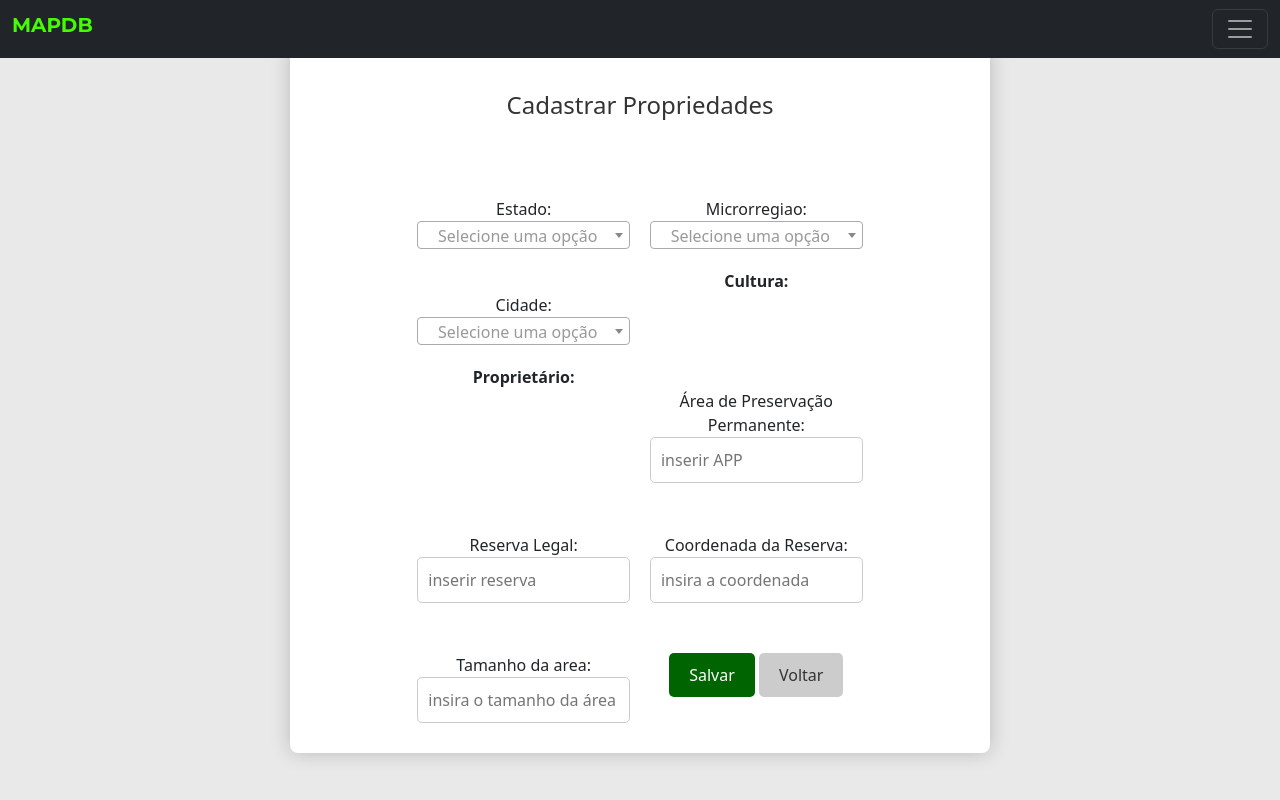
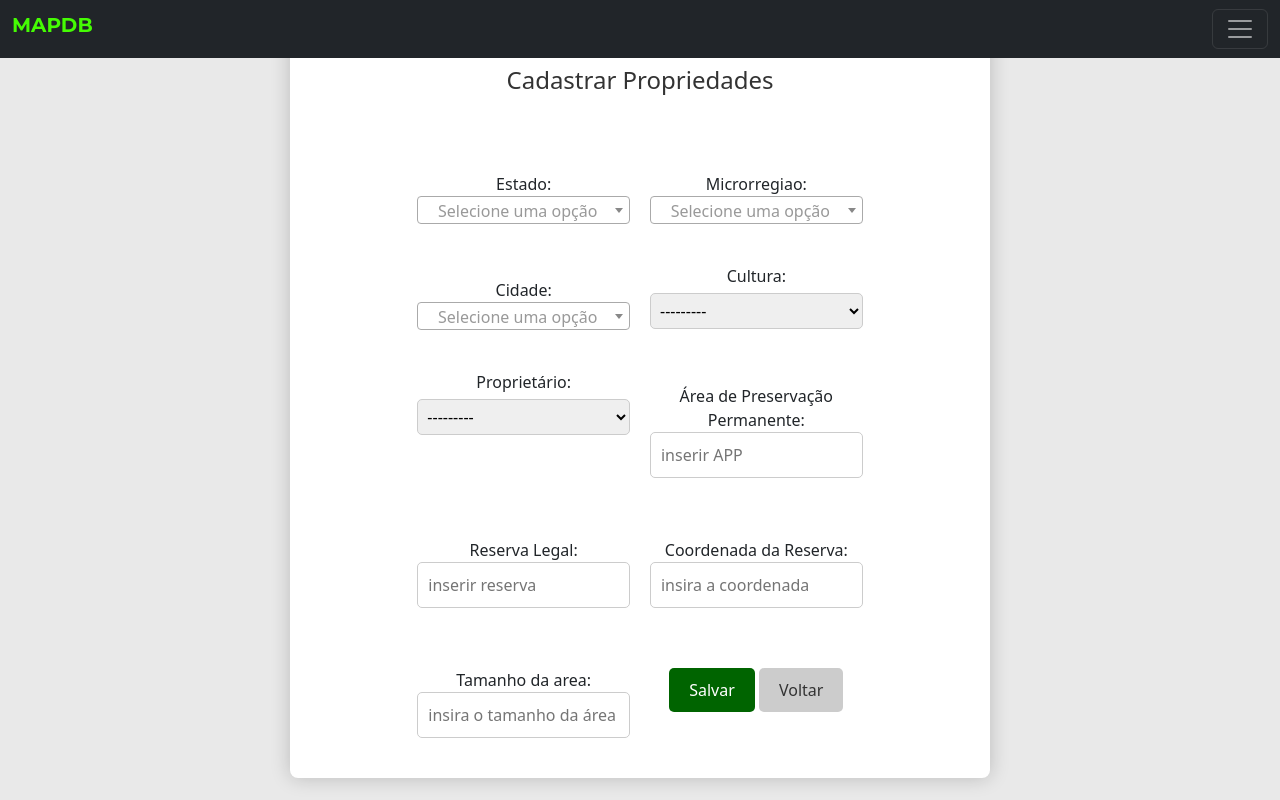
Before and after one commit to AguiarCamile/ProjMapeamento, a Django app: page /create_propriedade/ in a window 1280 px wide. Run offline with Django 4.2, Linux system fonts and the light colour scheme; the visitor is signed in with stand-in values (Sample User, id 1); data that the repository does not hold is empty.

Commit message:
front-end (ainda tem coisa pra ajeitar)

```diff
--- a/Templates/create_propriedade.html
+++ b/Templates/create_propriedade.html
@@ -40,12 +40,12 @@
 
                 <div class="form-group">
                     <label placeholder="Selecione uma cultura">Cultura:</label>
-                        {{ form.Cultura}}
+                        {{ form.Culturas}}
                 </div>
 
                 <div class="form-group">
                     <label placeholder="Selecione um Proprietário">Proprietário:</label>
-                        {{ form.Proprietario }}
+                        {{ form.Proprietarios }}
                 </div>
 
                 <div class="form-group mt-4">Área de Preservação Permanente:
--- a/static/css/cadPropriedade.css
+++ b/static/css/cadPropriedade.css
@@ -98,19 +98,21 @@ body {
     margin-bottom: 0px;
     margin: auto ;
 }
-    /* Estiliza o rótulo (label) */
+.form-group {
+    margin: 10px 0; /* Espaçamento superior e inferior */
+}
+
+/* Estilo para as etiquetas (labels) */
 .form-group label {
-    font-weight: bold;
+    display: block;
     margin-bottom: 5px;
 }
 
-    /* Estiliza o campo de seleção (select) */
+/* Estilo para os elementos de seleção (select) */
 .form-group select {
     width: 100%;
-    padding: 10px;
+    padding: 5px;
     border: 1px solid #ccc;
     border-radius: 5px;
-    background-color: #f8f8f8;
     font-size: 16px;
-    color: #333;
 }
--- a/static/css/cadProprietario.css
+++ b/static/css/cadProprietario.css
@@ -69,5 +69,5 @@ div.h2{
     width: 75%;
     height: 30px;
     border: 1px solid #ccc;
-    border-radius: 5px;
+    border-radius: 8px;
 }
```
